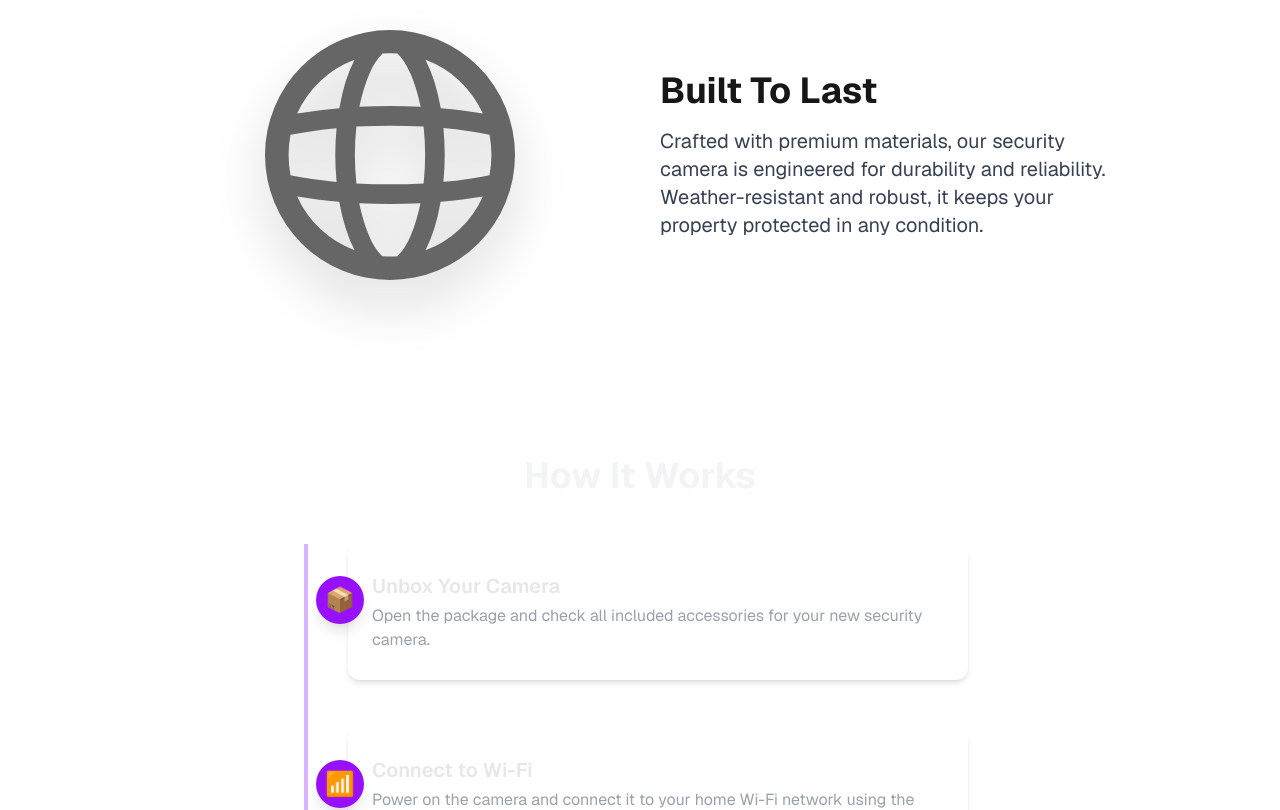
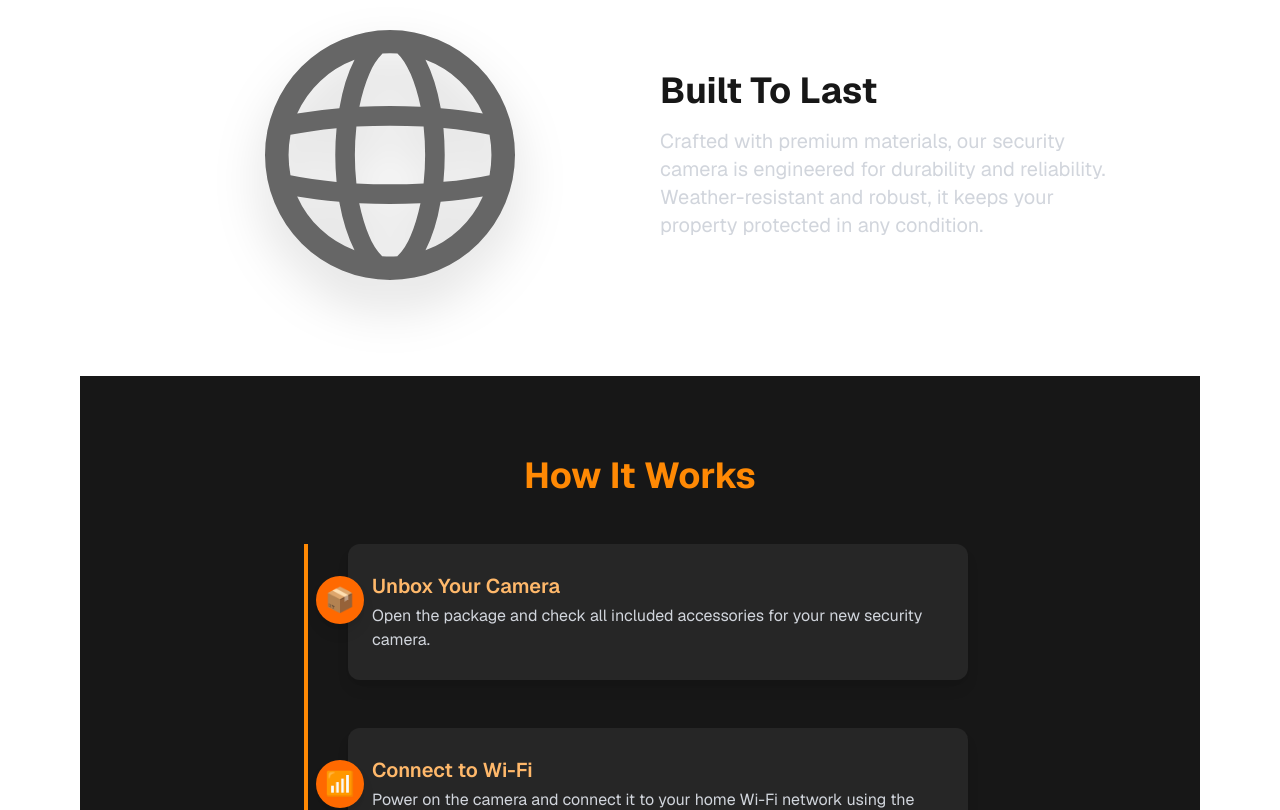
Before and after one commit to Isaladwy/timevo-landing-page, a Next.js app: page / in a window 1280 px wide. Shown: the part 1300-2110 px from the top of the page. Built offline with nearby package versions, Linux system fonts and the light colour scheme.

Commit message:
Refactor BuiltToLast and HowItWorks components with updated text colors, layout adjustments, and improved styling for enhanced readability and visual appeal

```diff
--- a/app/components/BuiltToLast/BuiltToLast.tsx
+++ b/app/components/BuiltToLast/BuiltToLast.tsx
@@ -14,7 +14,7 @@ const BuiltToLast = () => {
       {/* Text */}
       <div className="flex-1 flex flex-col items-start justify-center">
         <h2 className="text-3xl md:text-4xl font-bold mb-4">Built To Last</h2>
-        <p className="text-lg md:text-xl text-gray-700 max-w-lg">
+        <p className="text-lg md:text-xl text-gray-300 max-w-lg">
           Crafted with premium materials, our security camera is engineered for
           durability and reliability. Weather-resistant and robust, it keeps
           your property protected in any condition.
--- a/app/components/HowItWorks/HowItWorks.tsx
+++ b/app/components/HowItWorks/HowItWorks.tsx
@@ -30,21 +30,26 @@ const steps = [
 
 const HowItWorks = () => {
   return (
-    <section className="w-full py-20 px-4 md:px-24 flex flex-col items-center">
-      <h2 className="text-3xl md:text-4xl font-bold mb-12 text-center text-gray-100">
+    <section className="w-full py-16 md:py-20 px-2 sm:px-4 md:px-24 flex flex-col items-center bg-neutral-900">
+      <h2 className="text-2xl sm:text-3xl md:text-4xl font-bold mb-8 sm:mb-12 text-center text-orange-400">
         How It Works
       </h2>
-      <ol className="relative border-l-4 border-purple-300 max-w-2xl px-2 mx-auto">
+      <ol className="relative border-l-4 border-orange-400 max-w-2xl px-1 sm:px-2 mx-auto">
         {steps.map((step, idx) => (
-          <li key={idx} className="mb-12 ml-6 flex justify-center items-center last:mb-0 relative">
-            <span className="absolute -left-6 top-8 flex items-center justify-center w-12 h-12 bg-purple-600 rounded-full text-white text-2xl font-bold shadow-lg">
+          <li
+            key={idx}
+            className="mb-8 sm:mb-12 ml-4 sm:ml-6 flex justify-center items-center last:mb-0 relative"
+          >
+            <span className="absolute -left-6 top-6 sm:top-8 flex items-center justify-center w-10 h-10 sm:w-12 sm:h-12 bg-orange-500 rounded-full text-white text-xl sm:text-2xl font-bold shadow-lg">
               {step.icon}
             </span>
-            <div className=" rounded-xl shadow-md p-6 ml-2">
-              <h3 className="text-lg md:text-xl font-semibold mb-1 mt-1 text-gray-200">
+            <div className="rounded-xl shadow-lg p-4 sm:p-6 ml-2 w-full bg-neutral-800">
+              <h3 className="text-base sm:text-lg md:text-xl font-semibold mb-1 mt-1 text-orange-300">
                 {step.title}
               </h3>
-              <p className="text-gray-400 mb-1">{step.desc}</p>
+              <p className="text-gray-300 text-sm sm:text-base mb-1">
+                {step.desc}
+              </p>
             </div>
           </li>
         ))}
```
